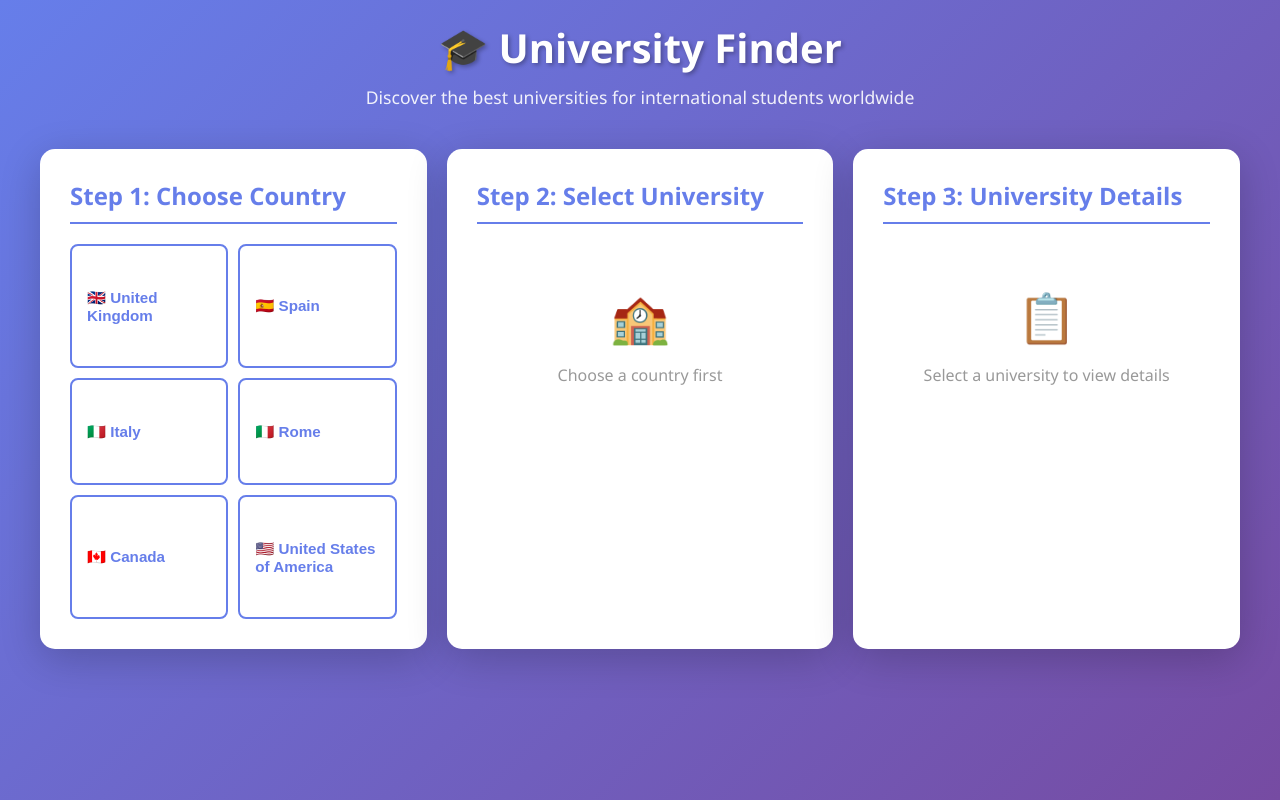
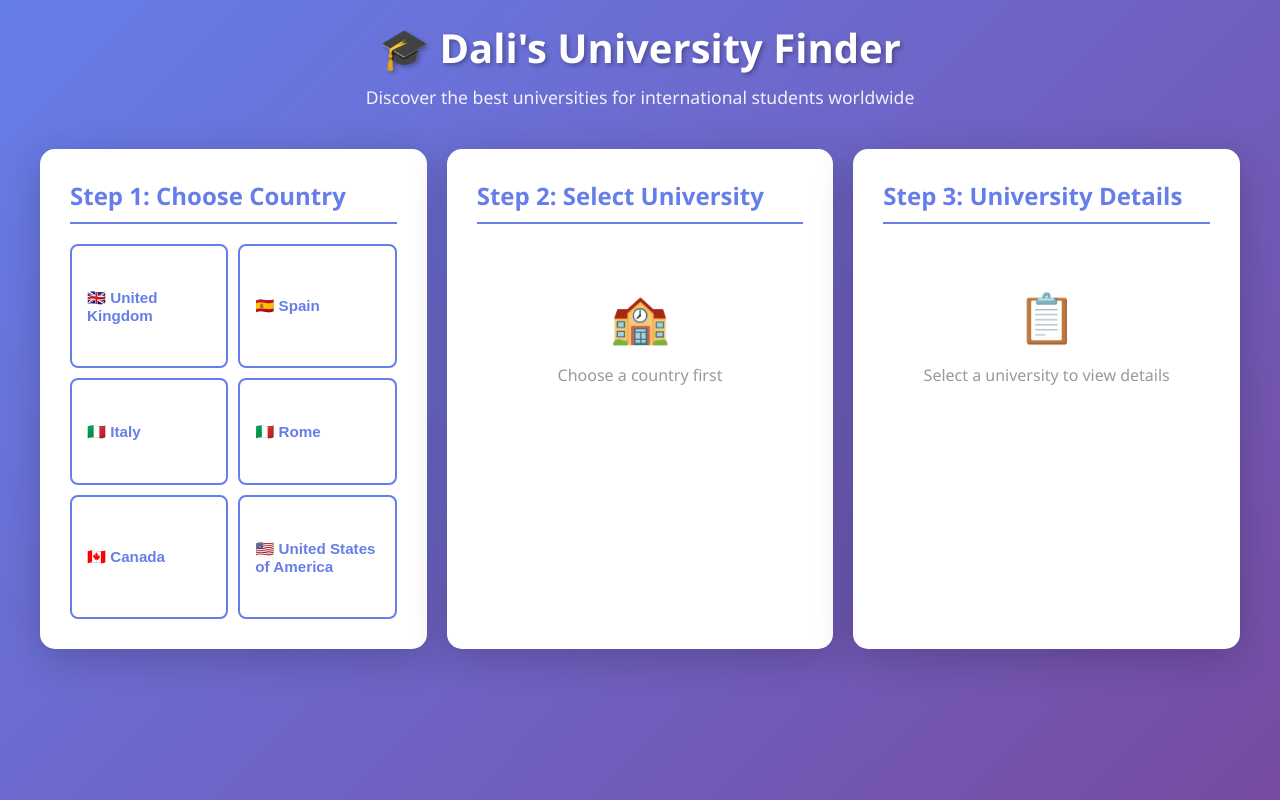
Before and after one commit to eivow/university-finder, a plain HTML site: page index.html in a window 1280 px wide. Drawn offline with Linux system fonts and the light colour scheme.

Commit message:
Update header title to 'Dali's University Finder'

```diff
--- a/index.html
+++ b/index.html
@@ -294,7 +294,7 @@
 <body>
     <div class="container">
         <header>
-            <h1>🎓 University Finder</h1>
+            <h1>🎓 Dali's University Finder</h1>
             <p>Discover the best universities for international students worldwide</p>
         </header>
 
```
